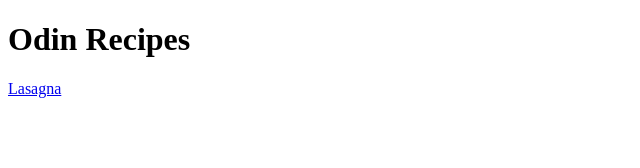
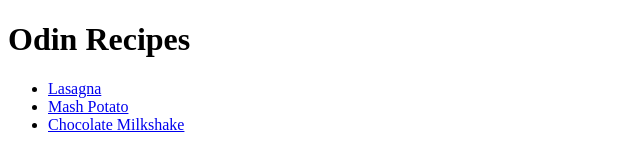
Before and after one commit to khansans27/odin-recipes, a plain HTML site: page index.html in a window 1280 px wide. Shown: the whole page, without its empty margins (0-640 px from the left). Drawn offline with Linux system fonts and the light colour scheme.

Commit message:
Add list to other recipes

```diff
--- a/index.html
+++ b/index.html
@@ -7,6 +7,10 @@
 </head>
 <body>
     <h1>Odin Recipes</h1>
-    <a href="recipes/lasagna.html">Lasagna</a>
+    <ul>
+        <li><a href="recipes/lasagna.html">Lasagna</a></li>
+        <li><a href="recipes/mashpotato.html">Mash Potato</a></li>
+        <li><a href="recipes/choco-milkshake.html">Chocolate Milkshake</a></li>
+    </ul>
 </body>
 </html>
```
